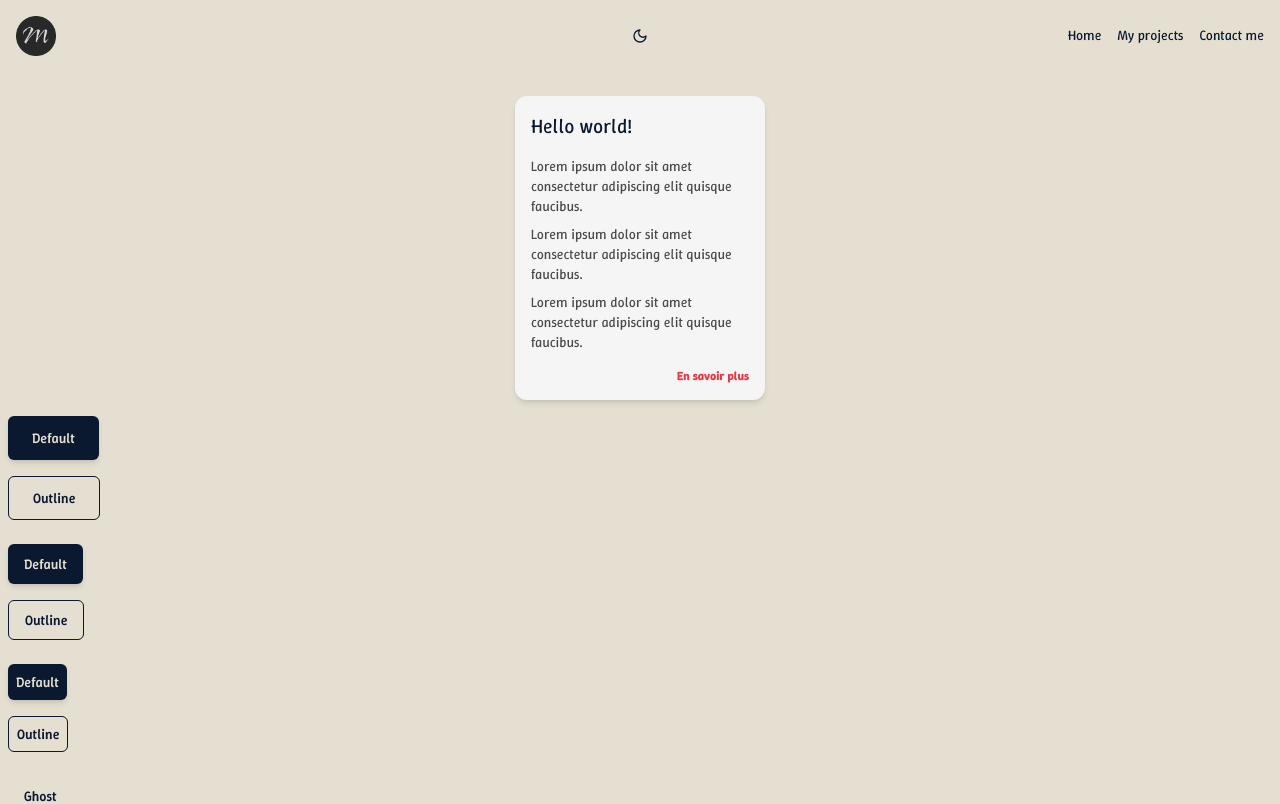
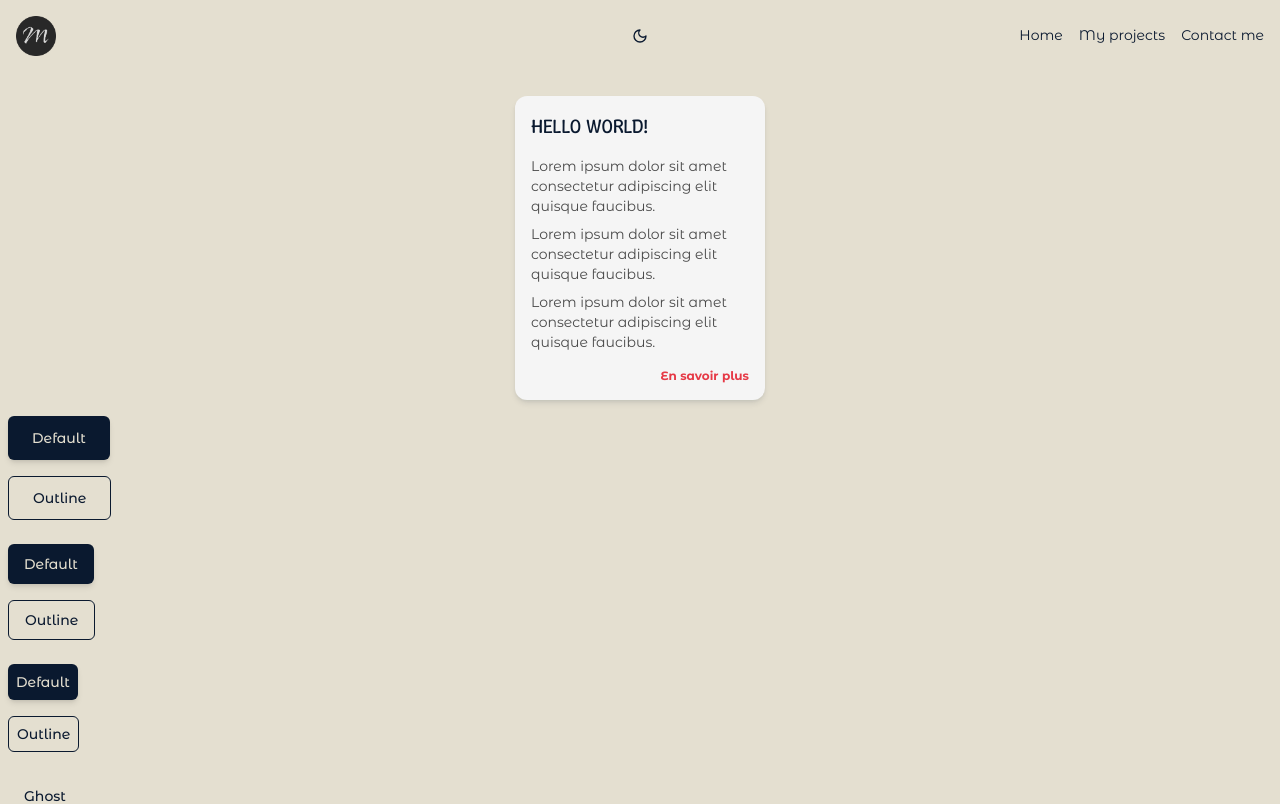
Before and after one commit to Mickael-Mesloub/portfolio-nextjs, a Next.js app: page /en in a window 1280 px wide. Shown: the top 804 px of the page. Built offline with nearby package versions, Linux system fonts and the light colour scheme.

Commit message:
fonts: replace Inter font with Montserrat Alternates

```diff
--- a/src/app/[locale]/globals.css
+++ b/src/app/[locale]/globals.css
@@ -8,8 +8,8 @@
   --color-txtSubtle: #4a4a4a;
   --color-accent: #e63946;
 
-  --font-inter: var(--font-inter);
   --font-winky: var(--font-winky);
+  --font-montserratAlternates: var(--font-montserratAlternates);
 }
 
 .dark {
--- a/src/app/[locale]/layout.tsx
+++ b/src/app/[locale]/layout.tsx
@@ -4,7 +4,7 @@ import { notFound } from "next/navigation";
 import { routing } from "@/i18n/routing";
 import { Providers } from "@/app/[locale]/providers";
 import Header from "@/ui/components/Header/Header";
-import { Inter } from "next/font/google";
+import { Montserrat_Alternates } from "next/font/google";
 import localFont from "next/font/local";
 
 interface LocaleLayoutProps {
@@ -14,10 +14,10 @@ interface LocaleLayoutProps {
   }>;
 }
 
-const inter = Inter({
+const montserratAlternates = Montserrat_Alternates({
   subsets: ["latin"],
   weight: ["400", "500", "600", "700"],
-  variable: "--font-inter",
+  variable: "--font-montserratAlternates",
   display: "swap",
 });
 
@@ -62,9 +62,9 @@ export default async function LocaleLayout({
     <html
       lang={locale}
       suppressHydrationWarning
-      className={`${inter.variable} ${winkySans.variable}`}
+      className={`${winkySans.variable} ${montserratAlternates.variable}`}
     >
-      <body className="font-winky bg-bgBase text-txtBase transition-colors duration-500">
+      <body className="font-montserratAlternates bg-bgBase text-txtBase transition-colors duration-500">
         <Providers>
           <NextIntlClientProvider>
             <Header />
--- a/src/app/[locale]/page.tsx
+++ b/src/app/[locale]/page.tsx
@@ -25,7 +25,9 @@ export default function HomePage() {
   return (
     <div>
       <div className="flex flex-col gap-4 p-4 w-[250px] bg-bgSubtle mt-6 shadow-md shadow-txtBase/10 hover:shadow-lg hover:shadow-txtBase/20 transition-shadow mx-auto rounded-xl">
-        <p className="text-txtBase text-xl">{t("title")}</p>
+        <p className="font-winky text-txtBase text-xl">
+          {t("title").toUpperCase()}
+        </p>
         <div className="flex flex-col gap-2">
           <p className="text-txtSubtle text-sm">
             Lorem ipsum dolor sit amet consectetur adipiscing elit quisque
```
